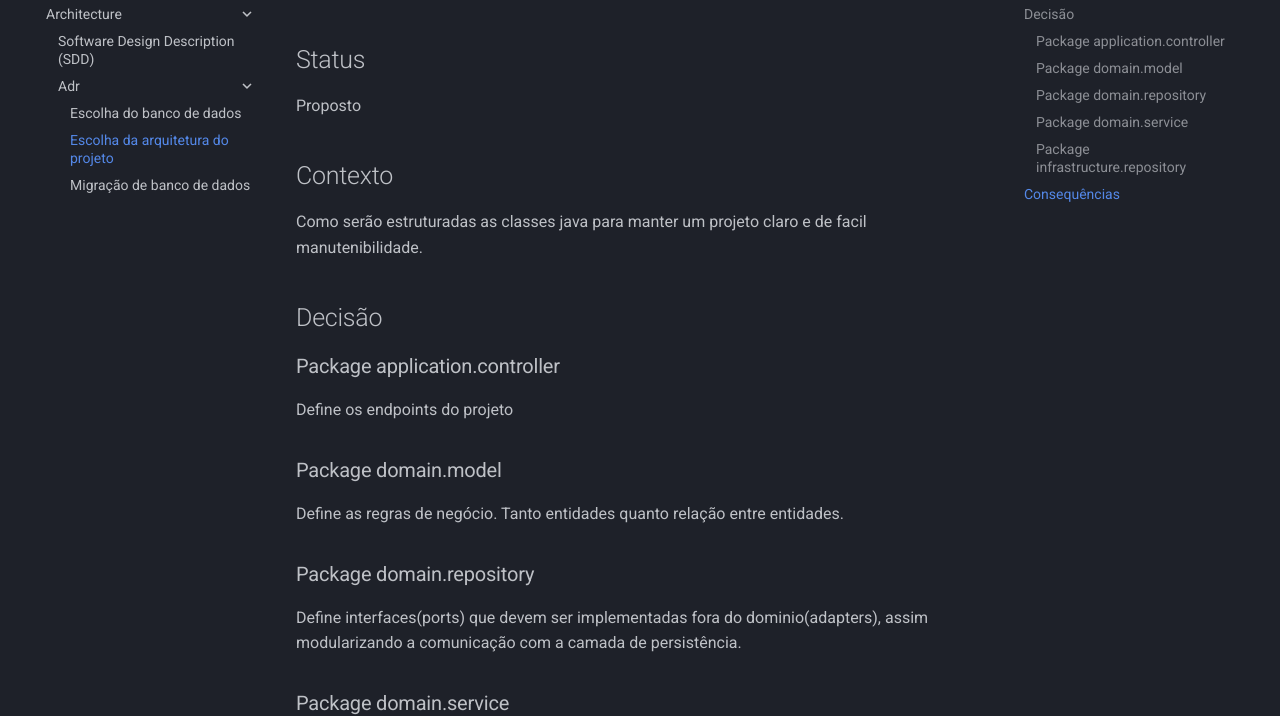
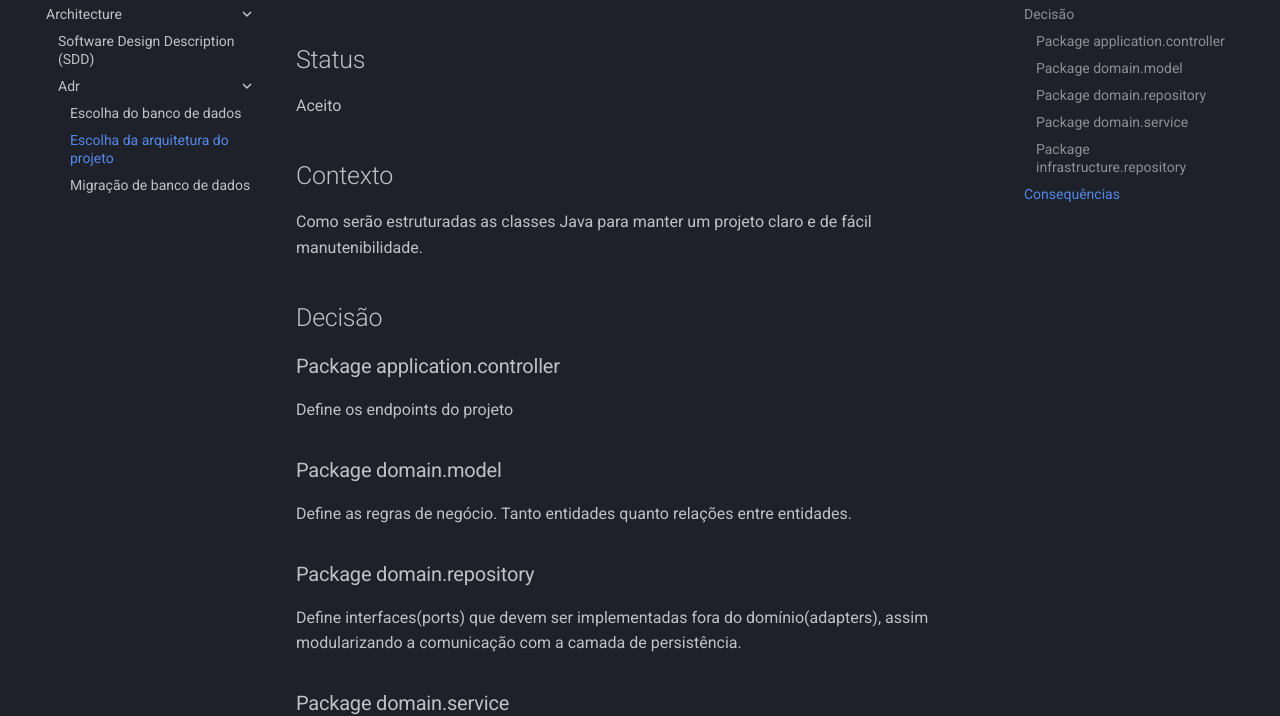
Before and after one commit to gckopper/swe-2-todo, an MkDocs documentation site: the page built from docs/architecture/adr/0002-Estrutura.md, in a window 1280 px wide and 1252 px high. Shown: the part 178-894 px from the top of the window. Built offline with MkDocs 1.6.1 and Material for MkDocs 9.7.7, drawn with Linux system fonts in a browser that asks for light colours; comment, search, counter and statistics services are not loaded.

Commit message:
docs: corrigindo alguns erros de digitação pequenos e ajustando as ADRs para aceito

```diff
--- a/docs/architecture/adr/0002-Estrutura.md
+++ b/docs/architecture/adr/0002-Estrutura.md
@@ -2,11 +2,11 @@
 <!-- https://github.com/joelparkerhenderson/architecture-decision-record/tree/main/locales/en/templates/decision-record-template-by-michael-nygard -->
 ## Status
 
-Proposto
+Aceito
 
 ## Contexto
 
-Como serão estruturadas as classes java para manter um projeto claro e de facil manutenibilidade.
+Como serão estruturadas as classes Java para manter um projeto claro e de fácil manutenibilidade.
 
 ## Decisão
 
@@ -14,10 +14,10 @@ Como serão estruturadas as classes java para manter um projeto claro e de facil
 Define os endpoints do projeto
 
 ### Package domain.model
-Define as regras de negócio. Tanto entidades quanto relação entre entidades.
+Define as regras de negócio. Tanto entidades quanto relações entre entidades.
 
 ### Package domain.repository
-Define interfaces(ports) que devem ser implementadas fora do dominio(adapters),
+Define interfaces(ports) que devem ser implementadas fora do domínio(adapters),
 assim modularizando a comunicação com a camada de persistência.
 
 ### Package domain.service
```
Also changed, not shown: README.md (+1 -1 lines), docs/architecture/adr/0003-Flyway.md (+1 -1 lines).
